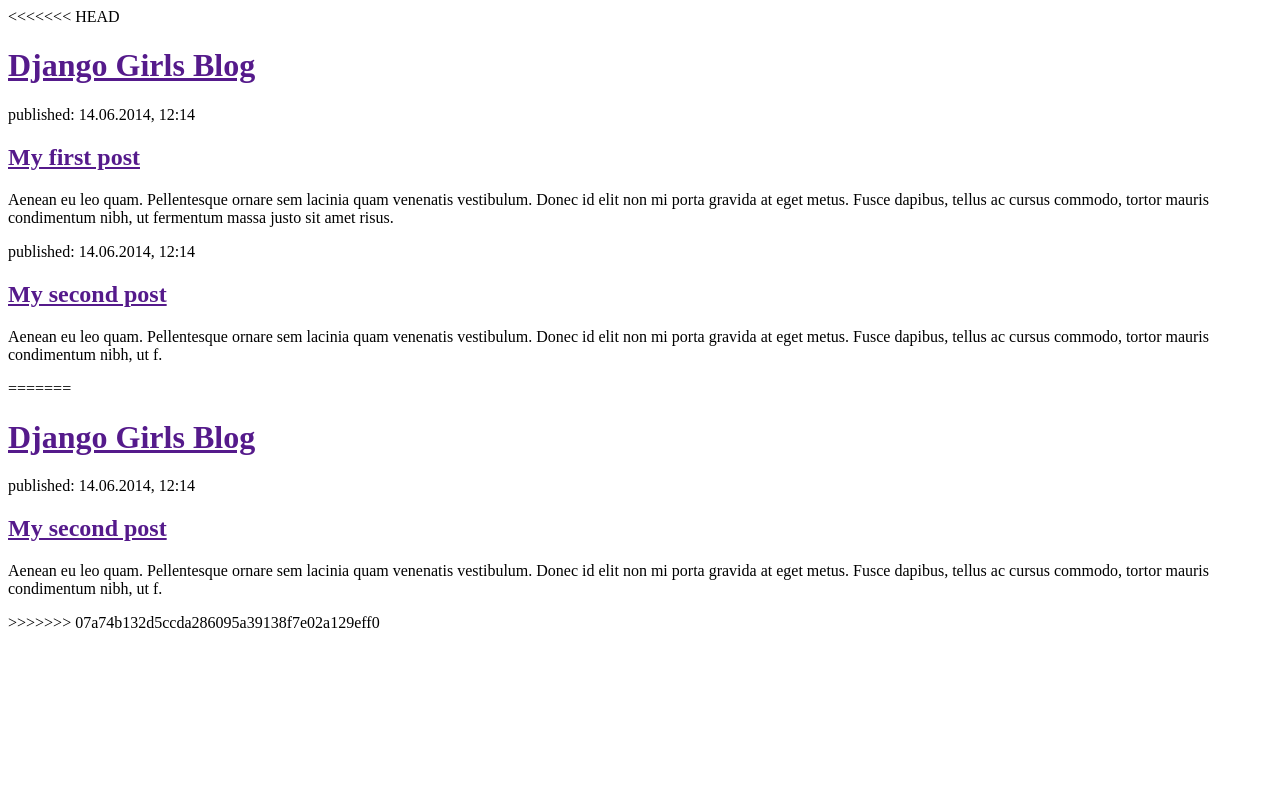
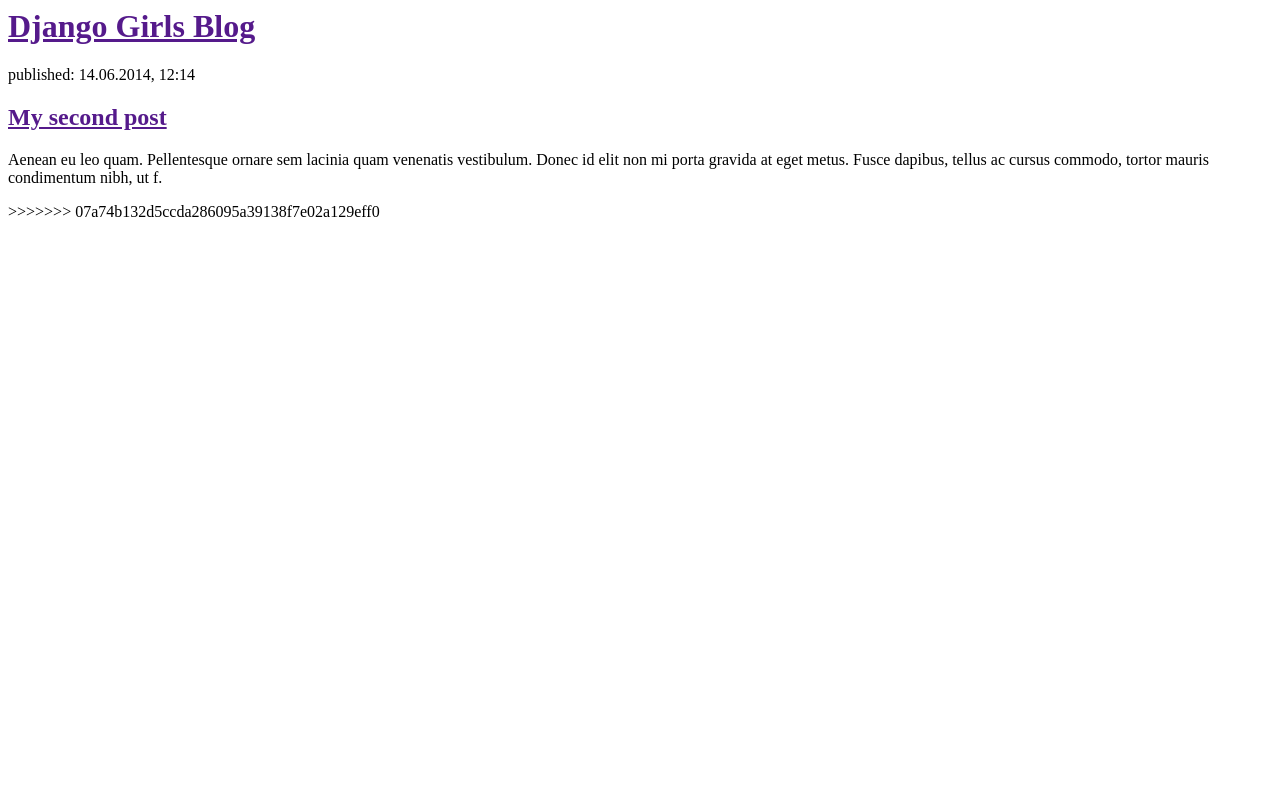
Before and after one commit to sarapiermarini/my-first-blog, a Django app: page / in a window 1280 px wide. Run offline with Django 3.2, Linux system fonts and the light colour scheme.

Commit message:
cambio post

```diff
--- a/blog/templates/blog/post_list.html
+++ b/blog/templates/blog/post_list.html
@@ -1,27 +1,3 @@
-<<<<<<< HEAD
-<html>
-    <head>
-        <title>Django Girls blog</title>
-    </head>
-    <body>
-        <div>
-            <h1><a href="">Django Girls Blog</a></h1>
-        </div>
-
-        <div>
-            <p>published: 14.06.2014, 12:14</p>
-            <h2><a href="">My first post</a></h2>
-            <p>Aenean eu leo quam. Pellentesque ornare sem lacinia quam venenatis vestibulum. Donec id elit non mi porta gravida at eget metus. Fusce dapibus, tellus ac cursus commodo, tortor mauris condimentum nibh, ut fermentum massa justo sit amet risus.</p>
-        </div>
-
-        <div>
-            <p>published: 14.06.2014, 12:14</p>
-            <h2><a href="">My second post</a></h2>
-            <p>Aenean eu leo quam. Pellentesque ornare sem lacinia quam venenatis vestibulum. Donec id elit non mi porta gravida at eget metus. Fusce dapibus, tellus ac cursus commodo, tortor mauris condimentum nibh, ut f.</p>
-        </div>
-    </body>
-</html>
-=======
 <html>
     <head>
         <title>Django Girls blog</title>
```
